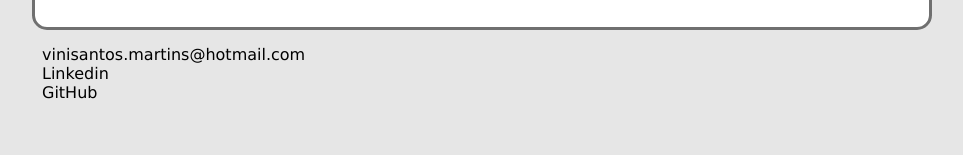
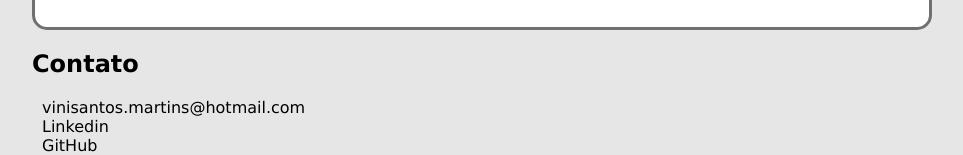
Before and after one commit to arcness2k/dio-desafio-github-primeiro-repo, a plain HTML site: page Introdução a criação de websites com HTML5 e CSS3/index.html in a window 1280 px wide. Shown: the part 747-902 px from the top of the page, without its empty margins (158-1121 px from the left). Before the commit the page ends 849 px from the top, so only its background shows below. Drawn offline with Linux system fonts and the light colour scheme.

Commit message:
adicao do titulo contato

```diff
--- a/Introdução a criação de websites com HTML5 e CSS3/index.html
+++ b/Introdução a criação de websites com HTML5 e CSS3/index.html
@@ -25,6 +25,7 @@
             </article>
         </section>
         <footer>
+            <header><h2>Contato</h2></header>
             <ul class="contact_list">
                 <li>
                     <a href="mailto: vinisantos.martins@hotmail.com">vinisantos.martins@hotmail.com</a>
```
